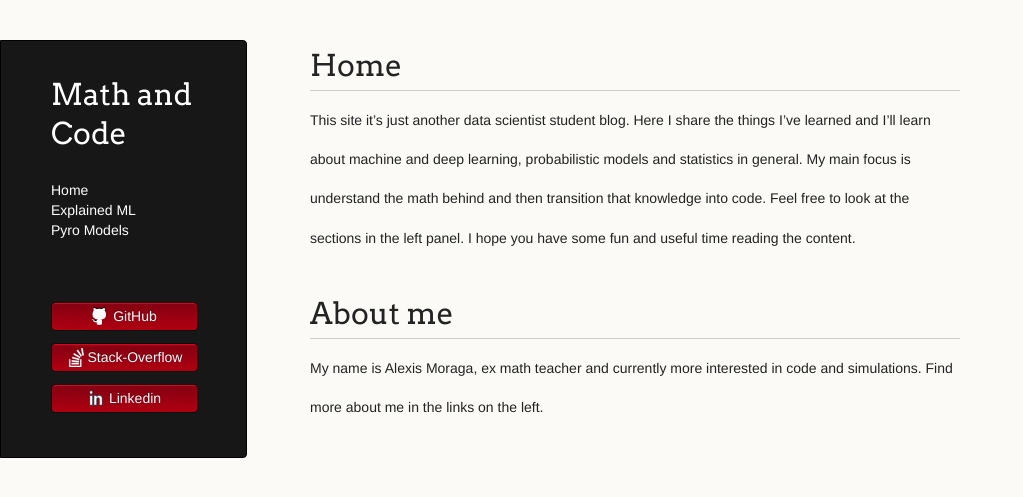
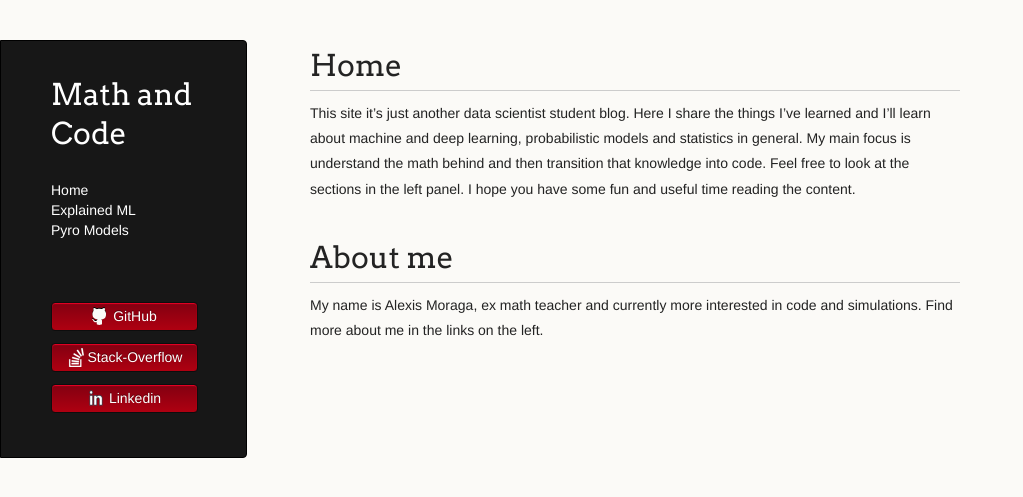
Before and after one commit to LemonPy29/LemonPy29.github.io, a Jekyll site: the page built from index.md, in a window 1280 px wide. Shown: the top 497 px of the page, without its empty margins (0-1023 px from the left). Built offline with Jekyll 4.4.1, drawn with Linux system fonts in a browser that asks for light colours; nearby versions of some CDN libraries; the repository's description, which GitHub fills in, is left out; our own code applies the rules of GitHub Pages for plain Markdown files.

Commit message:
Update jekyll-theme-dinky.scss

```diff
--- a/_sass/jekyll-theme-dinky.scss
+++ b/_sass/jekyll-theme-dinky.scss
@@ -27,15 +27,14 @@ time, mark, audio, video {
 /* Base text styles */
 
 body {
-  padding:10px 50px 0 0;
-  font-family:"Helvetica Neue", Helvetica, Arial, sans-serif;
+	padding:10px 0px 0 0;
+	font-family:"Helvetica Neue", Helvetica, Arial, sans-serif;
 	font-size: 14px;
 	color: #232323;
 	background-color: #FBFAF7;
 	margin: 0;
-	line-height: 2.8em;
+	line-height: 1.8em;
 	-webkit-font-smoothing: antialiased;
-
 }
 
 h1, h2, h3, h4, h5, h6 {
@@ -48,8 +47,8 @@ p, ul, ol, table, dl {
 }
 
 h1, h2, h3 {
-	font-family: Arvo, Monaco, serif;
-  line-height:1.3;
+        font-family: Arvo, Monaco, serif;
+        line-height:1.3;
 	font-weight: normal;
 }
 
```
